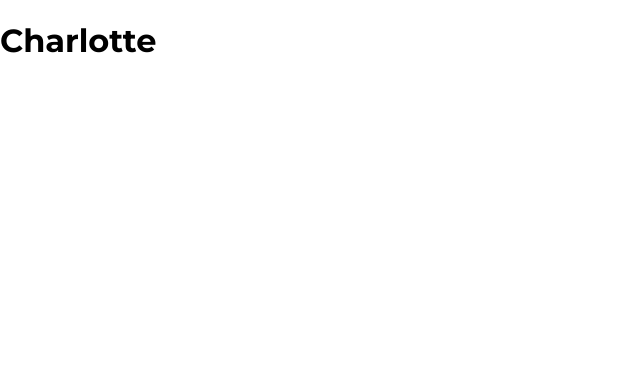
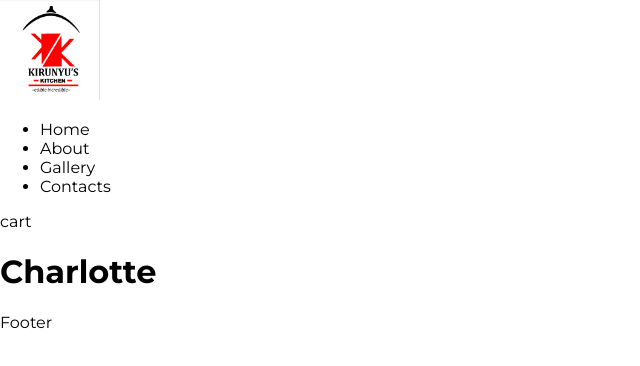
Before and after one commit to Charlotte-Natasha/Kirunyus-Kitchen, a Next.js app: page / in a window 1280 px wide. Shown: the top 366 px of the page, without its empty margins (0-640 px from the left). Built offline with nearby package versions, Linux system fonts and the light colour scheme.

Commit message:
added nav details

```diff
--- a/components/Navbar.jsx
+++ b/components/Navbar.jsx
@@ -1,8 +1,27 @@
 import React from 'react'
+import css from '../styles/Navbar.module.css'
+import Image from 'next/image'
+import Logo from '../assets/k-logo.png'
 
 const Navbar = () => {
     return (
-        <div>Navbar</div>
+        <div className={css.navbar}>
+            <div className={css.logo}>
+                <Image src={Logo} alt='' width={100} height={100} />
+            </div>
+
+            <ul className={css.menu}>
+                <li>Home</li>
+                <li>About</li>
+                <li>Gallery</li>
+                <li>Contacts</li>
+            </ul>
+
+            {/* cart */}
+            <div className={css.cart}>
+                cart
+            </div>
+        </div>
     )
 }
 
--- a/pages/index.js
+++ b/pages/index.js
@@ -1,9 +1,11 @@
 import Head from 'next/head'
+import Layout from '../components/Layout'
 
 
 export default function Home() {
   return (
-    <div >
+    <Layout>
+      <div >
       <Head>
         <title>Kirunyus Kitchen</title>
         <meta name="description" content="Generated by create next app" />
@@ -11,5 +13,7 @@ export default function Home() {
       </Head>
     <h1 className='text-white'>Charlotte</h1>
     </div>
+    </Layout>
+
   )
 }
```
Also changed, not shown: styles/Navbar.module.css (added).
